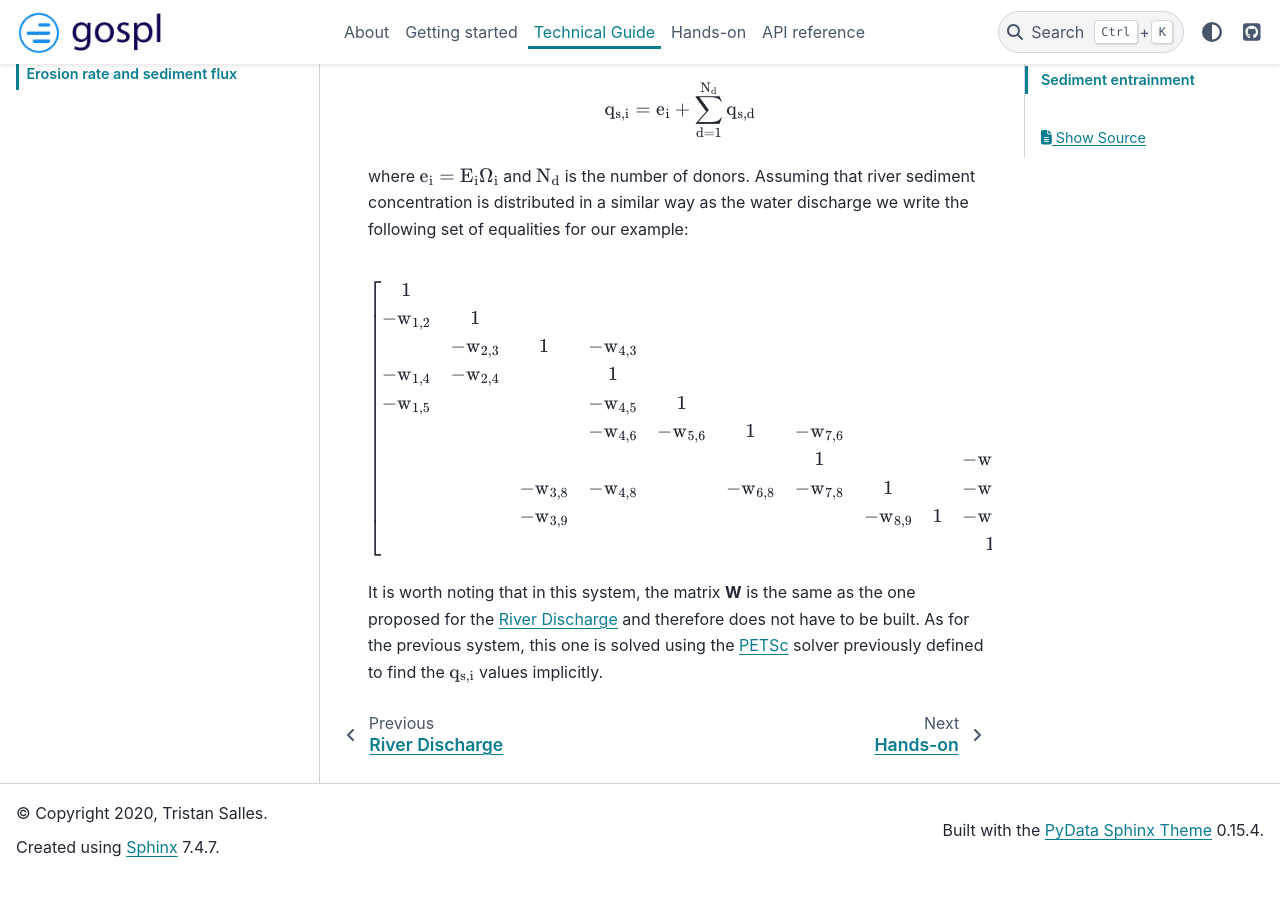
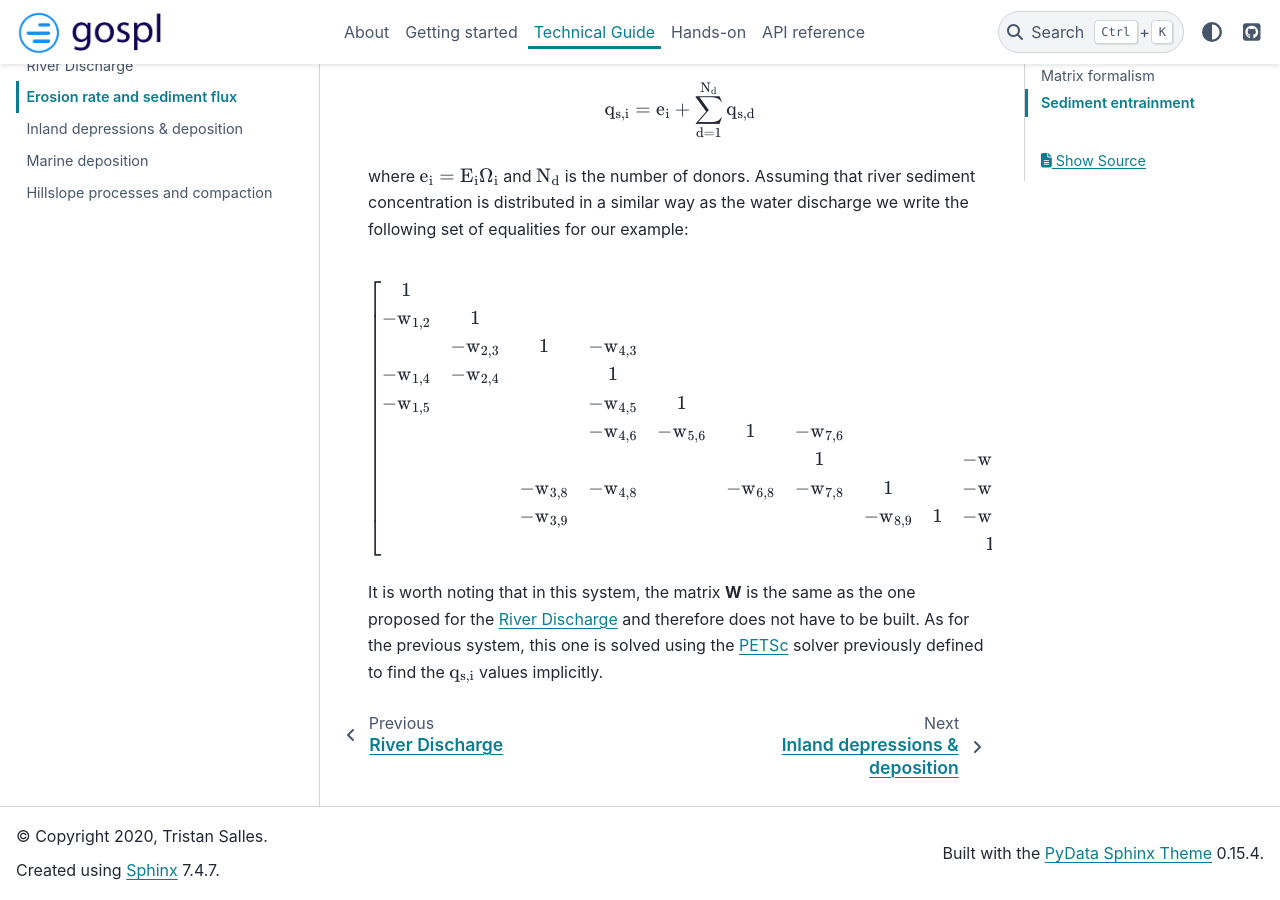
Before and after one commit to Geodels/gospl, a Sphinx documentation site: the page built from docs/tech_guide/ero.rst, in a window 1280 px wide and 900 px high, scrolled down 3898 px. Built offline with Sphinx 7.4.7 and the PyData theme 0.15.4, drawn with Linux system fonts in a browser that asks for light colours; before the commit the page ends 4775 px from its top, so only the background shows below that.

Commit message:
depression algo and dep

```diff
--- a/docs/index.rst
+++ b/docs/index.rst
@@ -112,7 +112,6 @@
         </div>
     </div>
 
-
 .. toctree::
     :maxdepth: 3
     :hidden:
--- a/docs/tech_guide/ero.rst
+++ b/docs/tech_guide/ero.rst
@@ -120,9 +120,9 @@
 
 
 .. figure:: ../images/ero.png
-   :align: center
+  :align: center
 
-   Flow accumulation patterns and associated erosion based on a radially symmetric surface defined with a central, high region and a series of distal low-lying valleys. Resulting topography after 100,000 years of evolution under uniform precipitation for the multiple flow direction algorithms. Patterns of flow accumulation after 20,000 and 50,000 years are presented as well as estimated landscape erosion at the end of the simulation time.
+  Flow accumulation patterns and associated erosion based on a radially symmetric surface defined with a central, high region and a series of distal low-lying valleys. Resulting topography after 100,000 years of evolution under uniform precipitation for the multiple flow direction algorithms. Patterns of flow accumulation after 20,000 and 50,000 years are presented as well as estimated landscape erosion at the end of the simulation time.
 
 
 
--- /dev/null
+++ b/docs/tech_guide/hill.rst
@@ -0,0 +1,5 @@
+.. _hill:
+
+==================================
+Hillslope processes and compaction
+==================================
--- a/docs/tech_guide/index.rst
+++ b/docs/tech_guide/index.rst
@@ -87,3 +87,6 @@
 
     flow
     ero
+    dep
+    mar
+    hill
--- /dev/null
+++ b/docs/tech_guide/mar.rst
@@ -0,0 +1,5 @@
+.. _mar:
+
+==================================
+Marine deposition
+==================================
```
Also changed, not shown: docs/tech_guide/dep.rst (added, +60 -0 lines), docs/images/filldep.png (added), docs/images/flood.png (added).
